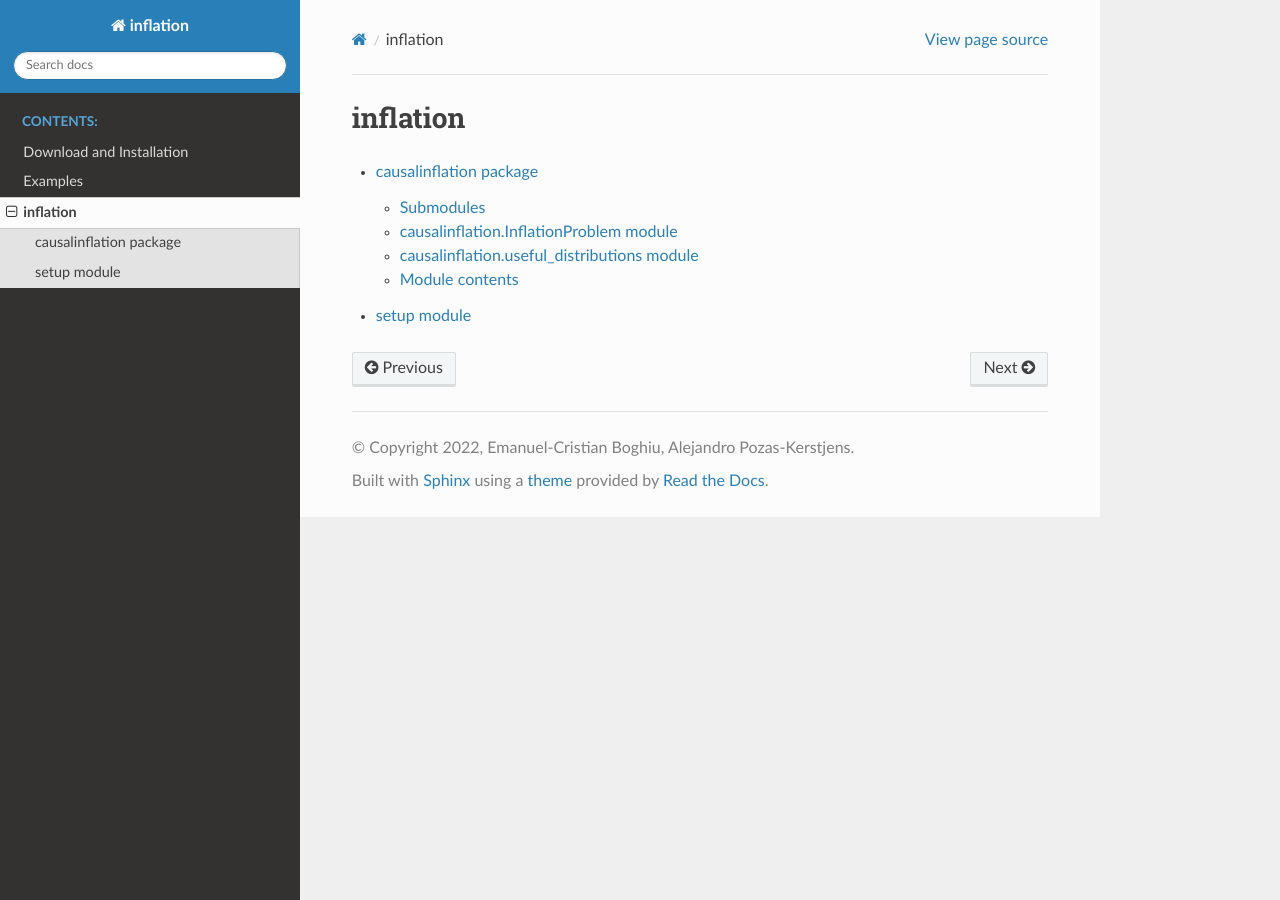
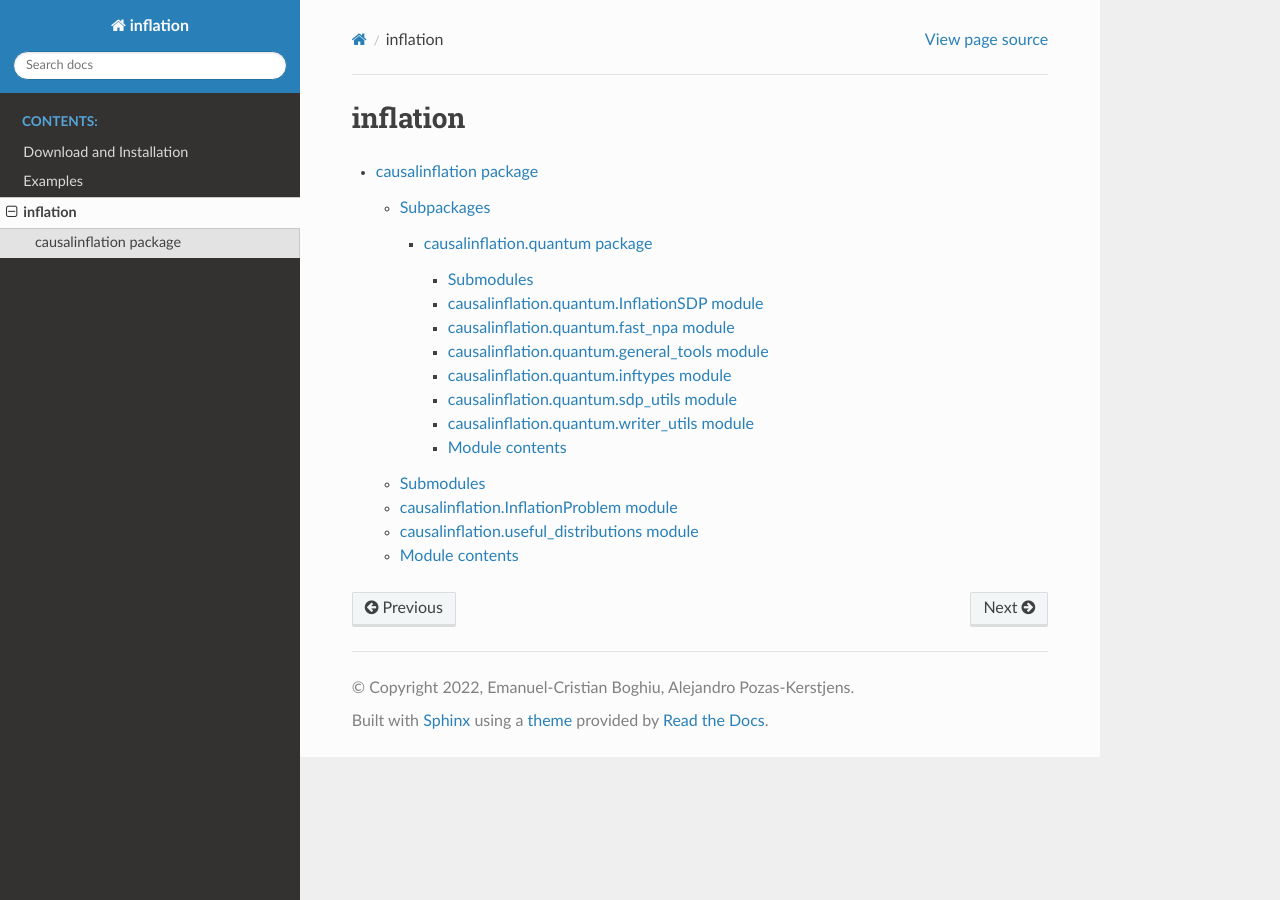
Before and after one commit to ecboghiu/inflation, a Sphinx documentation site: the page built from docs/modules.rst, in a window 1280 px wide. Built offline with Sphinx 7.4.7 and the Read the Docs theme 2.0.0, drawn with Linux system fonts in a browser that asks for light colours.

Commit message:
Added back .quantum as subpackage in docs
Former-commit-id: 1c91845263882494c6736d8b704464bab2f39454

```diff
--- /dev/null
+++ b/docs/causalinflation.quantum.rst
@@ -0,0 +1,61 @@
+causalinflation.quantum package
+===============================
+
+Submodules
+----------
+
+causalinflation.quantum.InflationSDP module
+-------------------------------------------
+
+.. automodule:: causalinflation.quantum.InflationSDP
+   :members:
+   :undoc-members:
+   :show-inheritance:
+
+causalinflation.quantum.fast\_npa module
+----------------------------------------
+
+.. automodule:: causalinflation.quantum.fast_npa
+   :members:
+   :undoc-members:
+   :show-inheritance:
+
+causalinflation.quantum.general\_tools module
+---------------------------------------------
+
+.. automodule:: causalinflation.quantum.general_tools
+   :members:
+   :undoc-members:
+   :show-inheritance:
+
+causalinflation.quantum.inftypes module
+---------------------------------------
+
+.. automodule:: causalinflation.quantum.inftypes
+   :members:
+   :undoc-members:
+   :show-inheritance:
+
+causalinflation.quantum.sdp\_utils module
+-----------------------------------------
+
+.. automodule:: causalinflation.quantum.sdp_utils
+   :members:
+   :undoc-members:
+   :show-inheritance:
+
+causalinflation.quantum.writer\_utils module
+--------------------------------------------
+
+.. automodule:: causalinflation.quantum.writer_utils
+   :members:
+   :undoc-members:
+   :show-inheritance:
+
+Module contents
+---------------
+
+.. automodule:: causalinflation.quantum
+   :members:
+   :undoc-members:
+   :show-inheritance:
--- a/docs/causalinflation.rst
+++ b/docs/causalinflation.rst
@@ -1,5 +1,13 @@
 causalinflation package
 =======================
+
+Subpackages
+-----------
+
+.. toctree::
+   :maxdepth: 4
+
+   causalinflation.quantum
 
 Submodules
 ----------
--- a/docs/modules.rst
+++ b/docs/modules.rst
@@ -5,4 +5,3 @@ inflation
    :maxdepth: 4
 
    causalinflation
-   setup
```
Also changed, not shown: docs/test.rst (added, +61 -0 lines), 9 other files.
